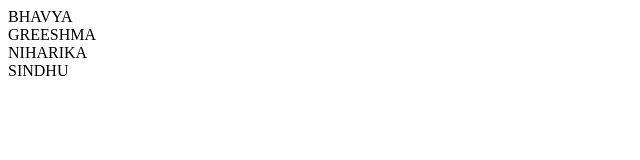
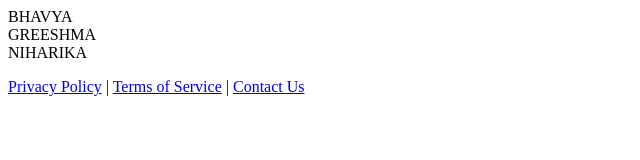
Before and after one commit to BhavyaSreeJallolla/session9, a plain HTML site: page index.html in a window 1280 px wide. Shown: the whole page, without its empty margins (0-640 px from the left). Drawn offline with Linux system fonts and the light colour scheme.

Commit message:
developed

```diff
--- a/index.html
+++ b/index.html
@@ -25,8 +25,11 @@
     </main>
 
     <footer>
-       SINDHU
-
+        <p>
+            <a href="#privacy-policy">Privacy Policy</a> |
+            <a href="#terms">Terms of Service</a> |
+            <a href="#contact">Contact Us</a>
+        </p>
     </footer>
 
 </body>
```
